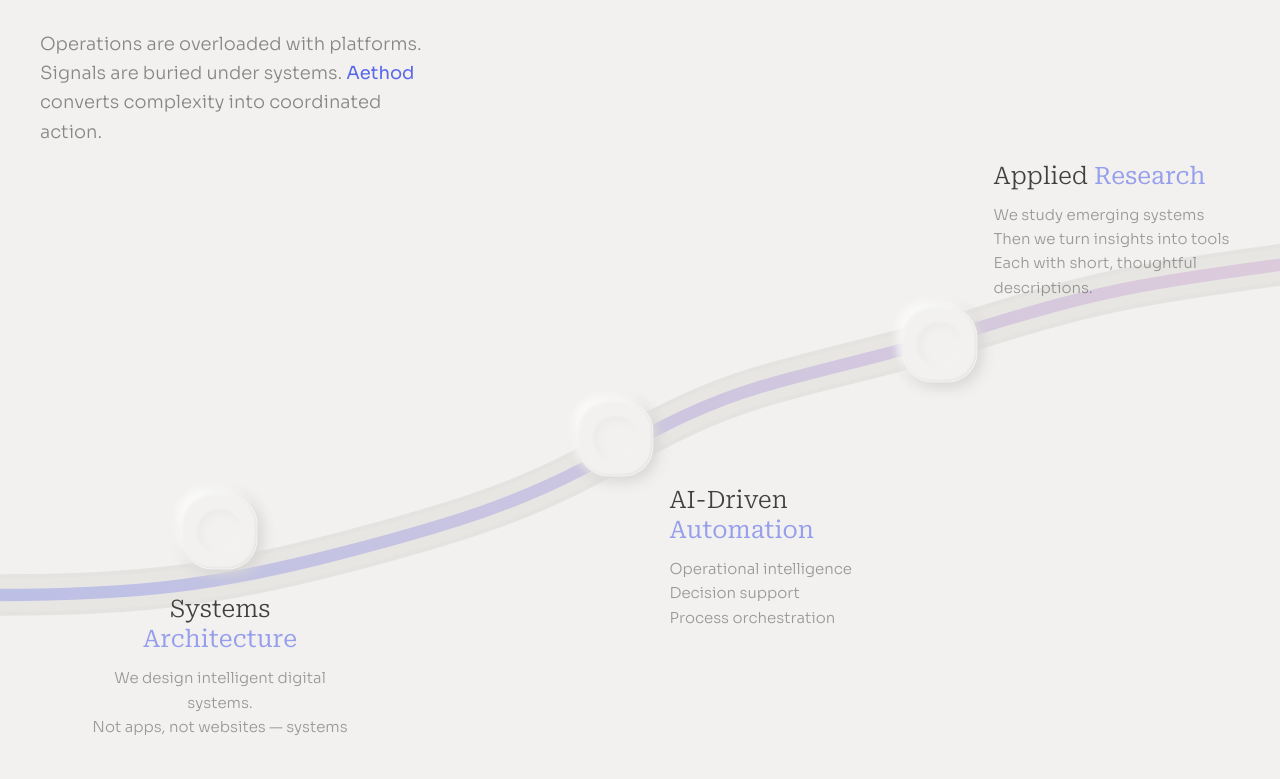
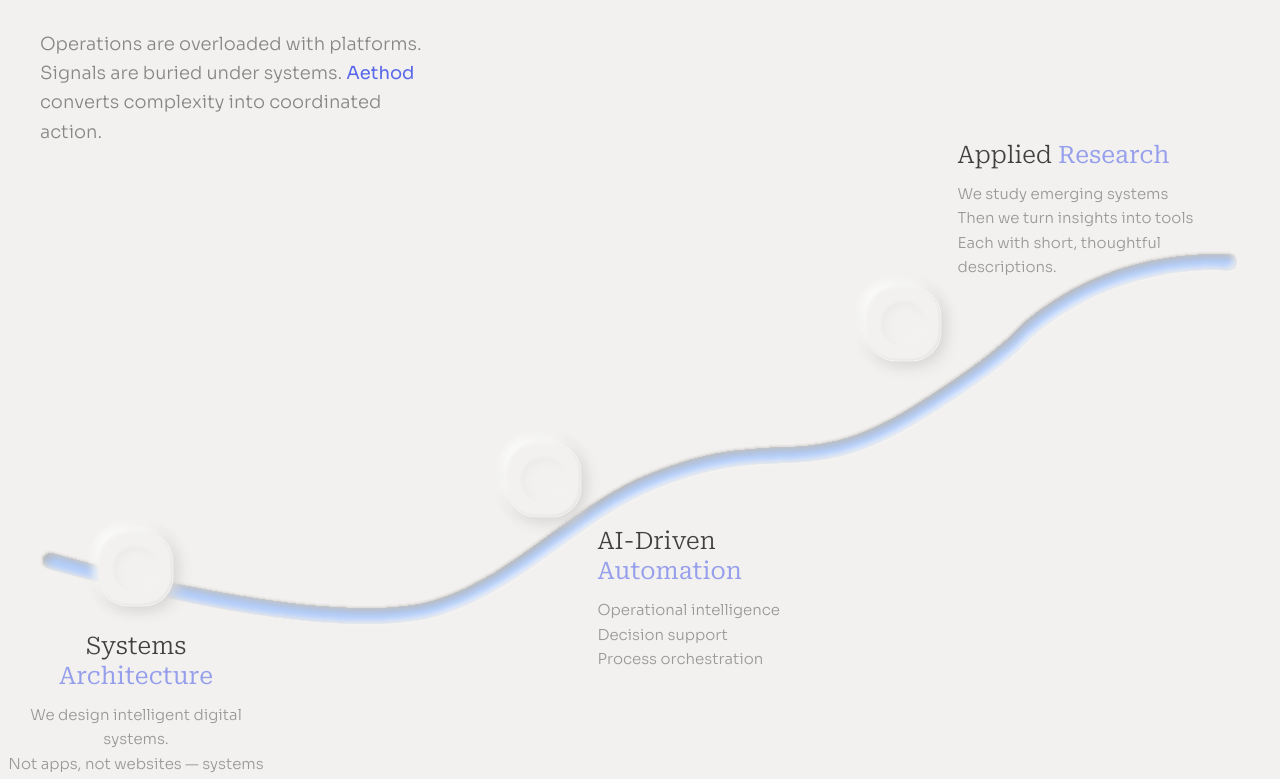
Before and after one commit to SadidSD/Aethod, a Next.js app: page /studio in a window 1280 px wide. Shown: the part 403-1182 px from the top of the page. Built offline with nearby package versions, Linux system fonts and the light colour scheme.

Commit message:
feat: Use exact Figma SVG path with neomorphic filters for Studio curve

```diff
--- a/src/app/studio/page.tsx
+++ b/src/app/studio/page.tsx
@@ -20,54 +20,69 @@
 
                 {/* Serpentine Path & Nodes Container */}
                 <div className="relative w-full" style={{ height: '520px' }}>
-                    {/* SVG Serpentine Path */}
+                    {/* SVG Serpentine Path — Exact Figma export */}
                     <svg
                         className="absolute inset-0 w-full h-full overflow-visible"
-                        viewBox="0 0 1200 500"
+                        viewBox="0 0 1166 365"
                         fill="none"
-                        preserveAspectRatio="none"
+                        preserveAspectRatio="xMidYMid meet"
                         xmlns="http://www.w3.org/2000/svg"
                     >
-                        {/* Shadow layer for depth */}
-                        <path
-                            d="M -40,400 C 100,400 180,390 300,360 C 420,330 480,310 540,280 C 600,250 650,220 720,200 C 790,180 850,170 950,140 C 1050,110 1100,100 1260,80"
-                            stroke="rgba(0,0,0,0.06)"
-                            strokeWidth="40"
-                            strokeLinecap="round"
-                            fill="none"
-                        />
+                        <defs>
+                            <filter id="filter0_ddiiii_145_123" x="0" y="0" width="1166" height="364.928" filterUnits="userSpaceOnUse" colorInterpolationFilters="sRGB">
+                                <feFlood floodOpacity="0" result="BackgroundImageFix"/>
+                                <feColorMatrix in="SourceAlpha" type="matrix" values="0 0 0 0 0 0 0 0 0 0 0 0 0 0 0 0 0 0 127 0" result="hardAlpha"/>
+                                <feOffset dx="-1" dy="-1"/>
+                                <feGaussianBlur stdDeviation="1"/>
+                                <feColorMatrix type="matrix" values="0 0 0 0 0.713726 0 0 0 0 0.709804 0 0 0 0 0.701961 0 0 0 0.5 0"/>
+                                <feBlend mode="normal" in2="BackgroundImageFix" result="effect1_dropShadow_145_123"/>
+                                <feColorMatrix in="SourceAlpha" type="matrix" values="0 0 0 0 0 0 0 0 0 0 0 0 0 0 0 0 0 0 127 0" result="hardAlpha"/>
+                                <feOffset dx="1" dy="1"/>
+                                <feGaussianBlur stdDeviation="1"/>
+                                <feColorMatrix type="matrix" values="0 0 0 0 1 0 0 0 0 1 0 0 0 0 1 0 0 0 0.3 0"/>
+                                <feBlend mode="normal" in2="effect1_dropShadow_145_123" result="effect2_dropShadow_145_123"/>
+                                <feBlend mode="normal" in="SourceGraphic" in2="effect2_dropShadow_145_123" result="shape"/>
+                                <feColorMatrix in="SourceAlpha" type="matrix" values="0 0 0 0 0 0 0 0 0 0 0 0 0 0 0 0 0 0 127 0" result="hardAlpha"/>
+                                <feOffset dx="3" dy="3"/>
+                                <feGaussianBlur stdDeviation="4"/>
+                                <feComposite in2="hardAlpha" operator="arithmetic" k2="-1" k3="1"/>
+                                <feColorMatrix type="matrix" values="0 0 0 0 0.713726 0 0 0 0 0.709804 0 0 0 0 0.701961 0 0 0 0.9 0"/>
+                                <feBlend mode="normal" in2="shape" result="effect3_innerShadow_145_123"/>
+                                <feColorMatrix in="SourceAlpha" type="matrix" values="0 0 0 0 0 0 0 0 0 0 0 0 0 0 0 0 0 0 127 0" result="hardAlpha"/>
+                                <feOffset dx="-3" dy="-3"/>
+                                <feGaussianBlur stdDeviation="3"/>
+                                <feComposite in2="hardAlpha" operator="arithmetic" k2="-1" k3="1"/>
+                                <feColorMatrix type="matrix" values="0 0 0 0 1 0 0 0 0 1 0 0 0 0 1 0 0 0 0.9 0"/>
+                                <feBlend mode="normal" in2="effect3_innerShadow_145_123" result="effect4_innerShadow_145_123"/>
+                                <feColorMatrix in="SourceAlpha" type="matrix" values="0 0 0 0 0 0 0 0 0 0 0 0 0 0 0 0 0 0 127 0" result="hardAlpha"/>
+                                <feOffset dx="3" dy="-3"/>
+                                <feGaussianBlur stdDeviation="3"/>
+                                <feComposite in2="hardAlpha" operator="arithmetic" k2="-1" k3="1"/>
+                                <feColorMatrix type="matrix" values="0 0 0 0 0.713726 0 0 0 0 0.709804 0 0 0 0 0.701961 0 0 0 0.2 0"/>
+                                <feBlend mode="normal" in2="effect4_innerShadow_145_123" result="effect5_innerShadow_145_123"/>
+                                <feColorMatrix in="SourceAlpha" type="matrix" values="0 0 0 0 0 0 0 0 0 0 0 0 0 0 0 0 0 0 127 0" result="hardAlpha"/>
+                                <feOffset dx="-3" dy="3"/>
+                                <feGaussianBlur stdDeviation="3"/>
+                                <feComposite in2="hardAlpha" operator="arithmetic" k2="-1" k3="1"/>
+                                <feColorMatrix type="matrix" values="0 0 0 0 0.713726 0 0 0 0 0.709804 0 0 0 0 0.701961 0 0 0 0.2 0"/>
+                                <feBlend mode="normal" in2="effect5_innerShadow_145_123" result="effect6_innerShadow_145_123"/>
+                            </filter>
+                        </defs>
 
-                        {/* Main outer path - thick neomorphic stroke */}
-                        <path
-                            d="M -40,400 C 100,400 180,390 300,360 C 420,330 480,310 540,280 C 600,250 650,220 720,200 C 790,180 850,170 950,140 C 1050,110 1100,100 1260,80"
-                            stroke="#E8E6E3"
-                            strokeWidth="32"
-                            strokeLinecap="round"
-                            fill="none"
-                        />
-
-                        {/* Inner path - gradient accent */}
-                        <path
-                            d="M -40,400 C 100,400 180,390 300,360 C 420,330 480,310 540,280 C 600,250 650,220 720,200 C 790,180 850,170 950,140 C 1050,110 1100,100 1260,80"
-                            stroke="url(#pathGradient)"
-                            strokeWidth="12"
-                            strokeLinecap="round"
-                            fill="none"
-                            className="opacity-30"
-                        />
-
-                        <defs>
-                            <linearGradient id="pathGradient" x1="0" y1="400" x2="1200" y2="80" gradientUnits="userSpaceOnUse">
-                                <stop stopColor="#5A69EA" />
-                                <stop offset="1" stopColor="#BF8BCA" />
-                            </linearGradient>
-                        </defs>
+                        <g filter="url(#filter0_ddiiii_145_123)">
+                            <path
+                                d="M10.502 301.037C10.502 301.037 278.19 379.737 387.502 346.037C465.301 322.052 519.222 255.036 594.502 224.037C717.17 173.524 741.006 227.347 853.502 157.037C933.502 107.037 953.502 83.0367 953.502 83.0367C953.502 83.0367 999.582 34.0816 1081.5 16.9464C1123.96 8.06441 1155.5 10.9464 1155.5 10.9464"
+                                stroke="#B2CEFE"
+                                strokeWidth="15"
+                                strokeLinecap="round"
+                            />
+                        </g>
                     </svg>
 
-                    {/* Node 1: Systems Architecture — bottom-left */}
+                    {/* Node 1: Systems Architecture — bottom-left on curve */}
                     <div
                         className="absolute z-30"
-                        style={{ left: '15%', top: '68%', transform: 'translate(-50%, -50%)' }}
+                        style={{ left: '8%', top: '75%', transform: 'translate(-50%, -50%)' }}
                     >
                         <StudioNode />
                         <div className="absolute top-full left-1/2 -translate-x-1/2 mt-6 min-w-[260px] text-center">
@@ -81,10 +96,10 @@
                         </div>
                     </div>
 
-                    {/* Node 2: AI-Driven Automation — middle */}
+                    {/* Node 2: AI-Driven Automation — middle of curve */}
                     <div
                         className="absolute z-30"
-                        style={{ left: '48%', top: '50%', transform: 'translate(-50%, -50%)' }}
+                        style={{ left: '42%', top: '58%', transform: 'translate(-50%, -50%)' }}
                     >
                         <StudioNode />
                         <div className="absolute top-full left-full ml-4 mt-2 min-w-[260px]">
@@ -99,10 +114,10 @@
                         </div>
                     </div>
 
-                    {/* Node 3: Applied Research — top-right */}
+                    {/* Node 3: Applied Research — top-right of curve */}
                     <div
                         className="absolute z-30"
-                        style={{ left: '75%', top: '32%', transform: 'translate(-50%, -50%)' }}
+                        style={{ left: '72%', top: '28%', transform: 'translate(-50%, -50%)' }}
                     >
                         <StudioNode />
                         <div className="absolute bottom-full left-full ml-4 mb-2 min-w-[280px]">
```
